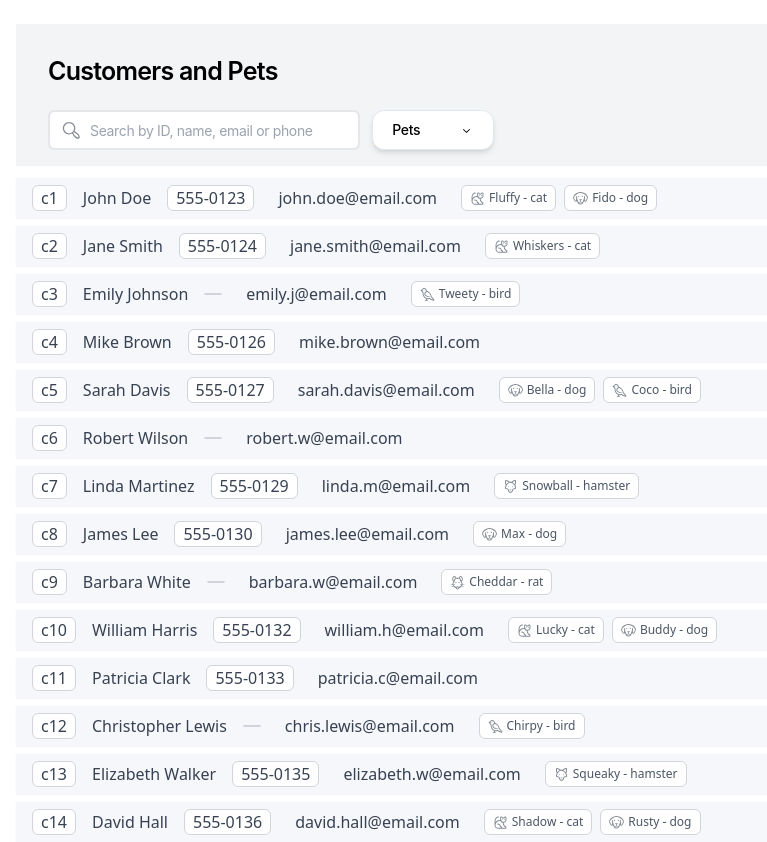
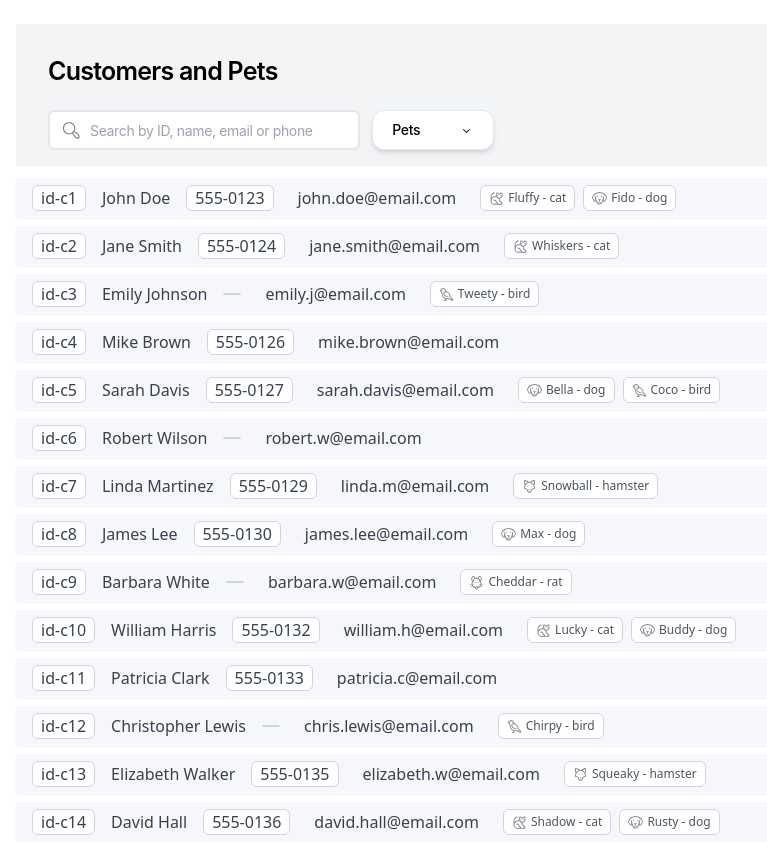
Before and after one commit to xanderrybalov/customers-and-pets, a Next.js app: page / in a window 1280 px wide. Shown: the whole page, without its empty margins (205-972 px from the left). Built offline with nearby package versions, Linux system fonts and the light colour scheme.

Commit message:
feat: added id to id span

```diff
--- a/src/app/components/CustomerList.tsx
+++ b/src/app/components/CustomerList.tsx
@@ -16,7 +16,7 @@ const CustomerList: React.FC<CustomerListProps> = ({ customers }) => {
             className="w-[838px] h-[40px] bg-[#F5F7FA] flex items-center px-4 shadow-sm"
           >
             <span className="font-medium text-gray-700 bg-white rounded-md border border-gray-300 px-2 mr-4 ">
-              {customer.id}
+              id-{customer.id}
             </span>
             <span className="font-medium text-gray-700">{customer.name}</span>
 
```
